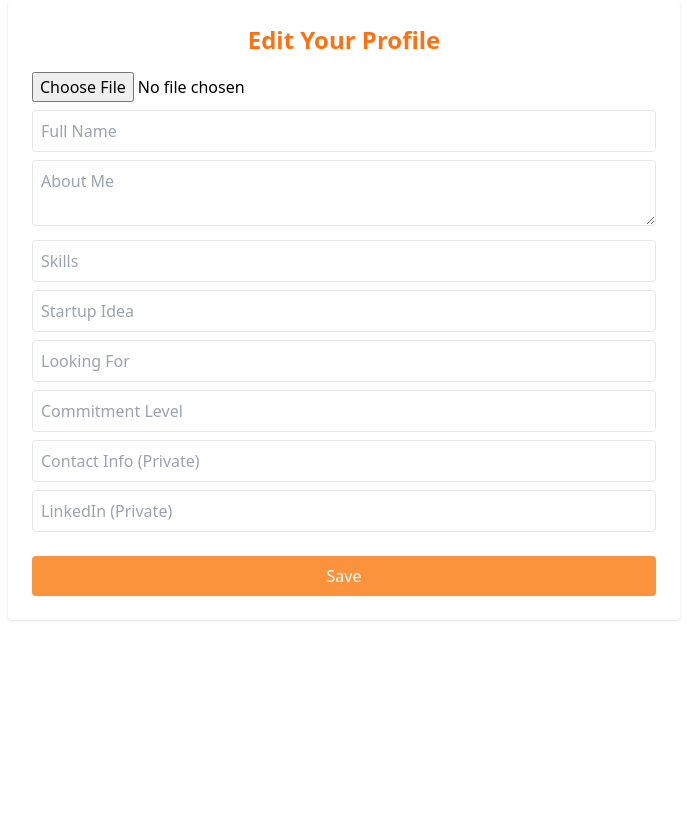
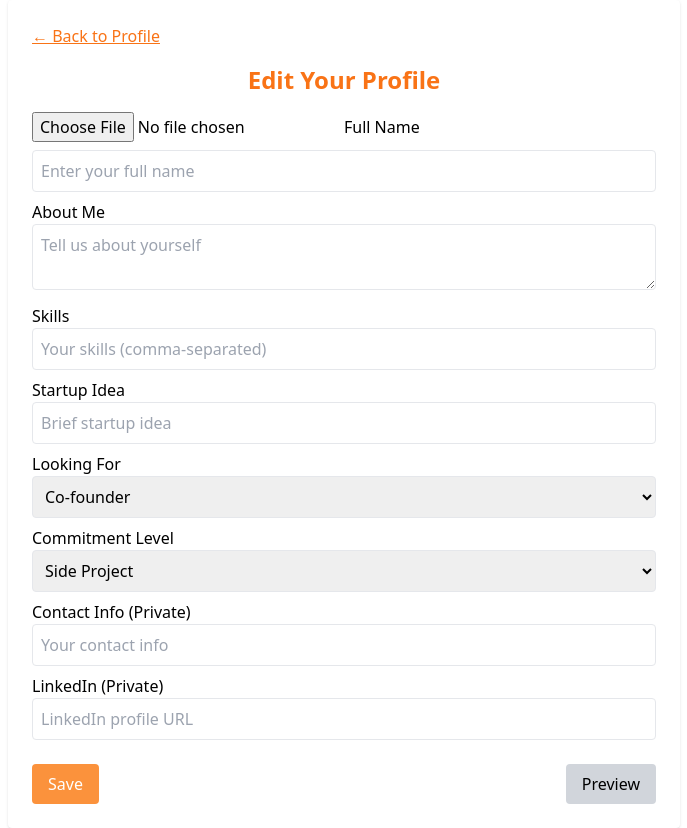
Before and after one commit to tiffany0104/sparko-mvp, a React (Vite) app: page /edit-profile in a window 1280 px wide. Shown: the whole page, without its empty margins (296-983 px from the left). Before the commit the page ends 800 px from the top, so only its background shows below. Built offline with nearby package versions, Linux system fonts and the light colour scheme; no server answers.

Commit message:
edit profile V2

```diff
--- a/src/EditProfile.jsx
+++ b/src/EditProfile.jsx
@@ -1,6 +1,6 @@
 import React, { useEffect, useState } from 'react';
 import { supabase } from './supabaseClient';
-import { useNavigate } from 'react-router-dom';
+import { useNavigate, Link } from 'react-router-dom';
 
 function EditProfile() {
   const navigate = useNavigate();
@@ -9,13 +9,12 @@ function EditProfile() {
     about_me: '',
     skills: '',
     startup_idea: '',
-    looking_for: '',
-    commitment_level: '',
+    looking_for: 'Co-founder',
+    commitment_level: 'Side Project',
     contact_info: '',
     linkedin: '',
     profile_pic_url: ''
   });
-  const [previewUrl, setPreviewUrl] = useState('');
 
   useEffect(() => {
     const fetchProfile = async () => {
@@ -44,17 +43,37 @@ function EditProfile() {
 
   return (
     <div className="max-w-2xl mx-auto p-6 bg-white shadow rounded">
+      <Link to="/profile" className="text-orange-500 underline mb-4 block">← Back to Profile</Link>
       <h1 className="text-2xl font-bold mb-4 text-center text-orange-500">Edit Your Profile</h1>
       <input type="file" onChange={handleImageUpload} className="mb-2" />
-      <input value={profile.full_name} onChange={(e) => setProfile({ ...profile, full_name: e.target.value })} placeholder="Full Name" className="w-full p-2 mb-2 border rounded" />
-      <textarea value={profile.about_me} onChange={(e) => setProfile({ ...profile, about_me: e.target.value })} placeholder="About Me" className="w-full p-2 mb-2 border rounded" />
-      <input value={profile.skills} onChange={(e) => setProfile({ ...profile, skills: e.target.value })} placeholder="Skills" className="w-full p-2 mb-2 border rounded" />
-      <input value={profile.startup_idea} onChange={(e) => setProfile({ ...profile, startup_idea: e.target.value })} placeholder="Startup Idea" className="w-full p-2 mb-2 border rounded" />
-      <input value={profile.looking_for} onChange={(e) => setProfile({ ...profile, looking_for: e.target.value })} placeholder="Looking For" className="w-full p-2 mb-2 border rounded" />
-      <input value={profile.commitment_level} onChange={(e) => setProfile({ ...profile, commitment_level: e.target.value })} placeholder="Commitment Level" className="w-full p-2 mb-2 border rounded" />
-      <input value={profile.contact_info} onChange={(e) => setProfile({ ...profile, contact_info: e.target.value })} placeholder="Contact Info (Private)" className="w-full p-2 mb-2 border rounded" />
-      <input value={profile.linkedin} onChange={(e) => setProfile({ ...profile, linkedin: e.target.value })} placeholder="LinkedIn (Private)" className="w-full p-2 mb-2 border rounded" />
-      <button onClick={handleSave} className="bg-orange-400 text-white px-4 py-2 rounded mt-4 w-full">Save</button>
+      <label>Full Name</label>
+      <input value={profile.full_name} onChange={(e) => setProfile({ ...profile, full_name: e.target.value })} placeholder="Enter your full name" className="w-full p-2 mb-2 border rounded" />
+      <label>About Me</label>
+      <textarea value={profile.about_me} onChange={(e) => setProfile({ ...profile, about_me: e.target.value })} placeholder="Tell us about yourself" className="w-full p-2 mb-2 border rounded" />
+      <label>Skills</label>
+      <input value={profile.skills} onChange={(e) => setProfile({ ...profile, skills: e.target.value })} placeholder="Your skills (comma-separated)" className="w-full p-2 mb-2 border rounded" />
+      <label>Startup Idea</label>
+      <input value={profile.startup_idea} onChange={(e) => setProfile({ ...profile, startup_idea: e.target.value })} placeholder="Brief startup idea" className="w-full p-2 mb-2 border rounded" />
+      <label>Looking For</label>
+      <select value={profile.looking_for} onChange={(e) => setProfile({ ...profile, looking_for: e.target.value })} className="w-full p-2 mb-2 border rounded">
+        <option>Co-founder</option>
+        <option>Investor</option>
+        <option>Exploring</option>
+      </select>
+      <label>Commitment Level</label>
+      <select value={profile.commitment_level} onChange={(e) => setProfile({ ...profile, commitment_level: e.target.value })} className="w-full p-2 mb-2 border rounded">
+        <option>Side Project</option>
+        <option>Full-time</option>
+        <option>Exploring</option>
+      </select>
+      <label>Contact Info (Private)</label>
+      <input value={profile.contact_info} onChange={(e) => setProfile({ ...profile, contact_info: e.target.value })} placeholder="Your contact info" className="w-full p-2 mb-2 border rounded" />
+      <label>LinkedIn (Private)</label>
+      <input value={profile.linkedin} onChange={(e) => setProfile({ ...profile, linkedin: e.target.value })} placeholder="LinkedIn profile URL" className="w-full p-2 mb-2 border rounded" />
+      <div className="flex justify-between mt-4">
+        <button onClick={handleSave} className="bg-orange-400 text-white px-4 py-2 rounded">Save</button>
+        <Link to="/profile" className="bg-gray-300 text-black px-4 py-2 rounded">Preview</Link>
+      </div>
     </div>
   );
 }
```
